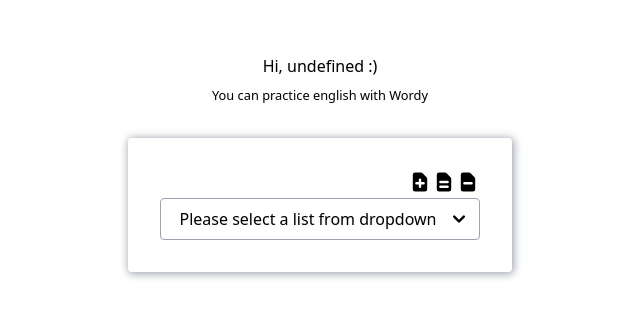
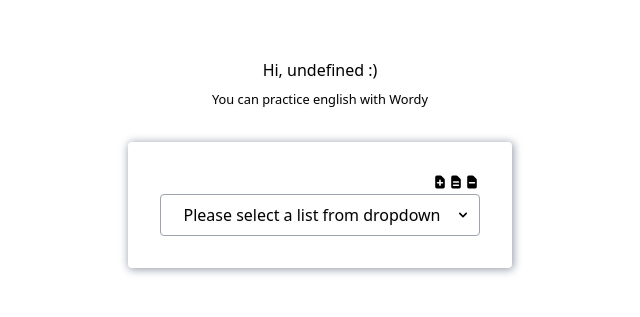
Before and after one commit to egmncyln/wordy, a Next.js app: page /wordy in a window 1280 px wide. Shown: the part 237-554 px from the top of the page, without its empty margins (320-960 px from the left). Built offline with nearby package versions, Linux system fonts and the light colour scheme.

Commit message:
updated icon module css file

```diff
--- a/icons/shared/icon.module.css
+++ b/icons/shared/icon.module.css
@@ -1,6 +1,6 @@
 .icon {
   @apply
   transition-all
-  h-6
-  w-6
+  h-4
+  w-4
 }
```
